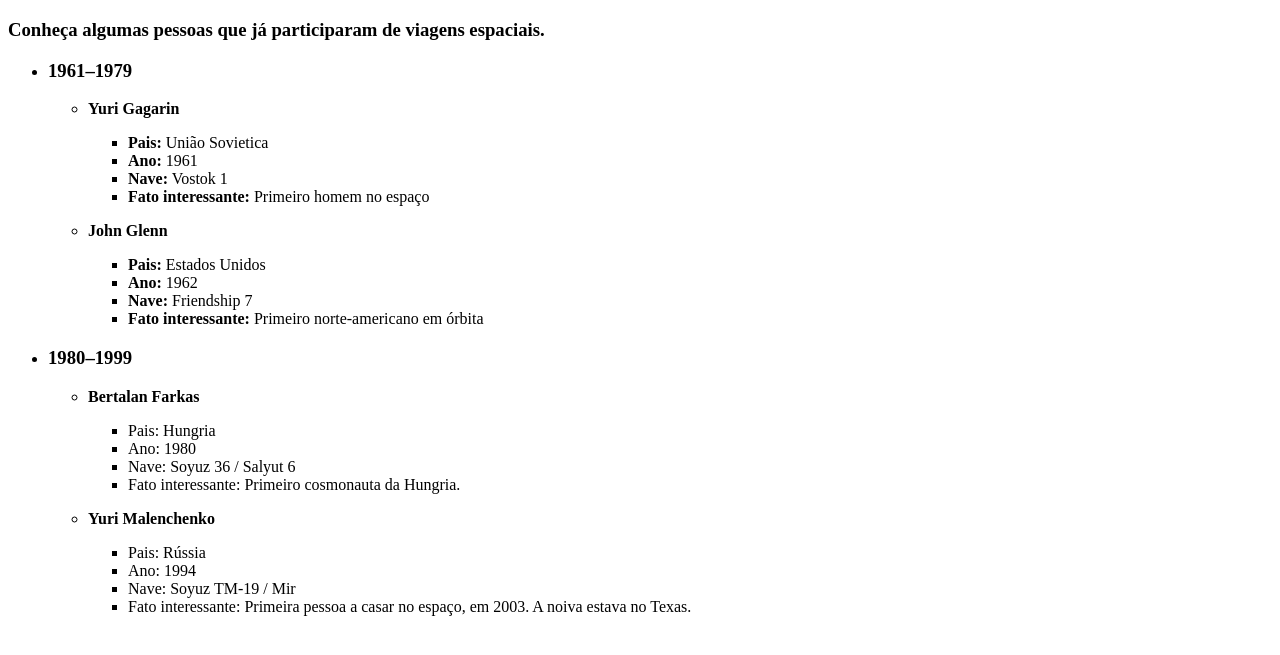
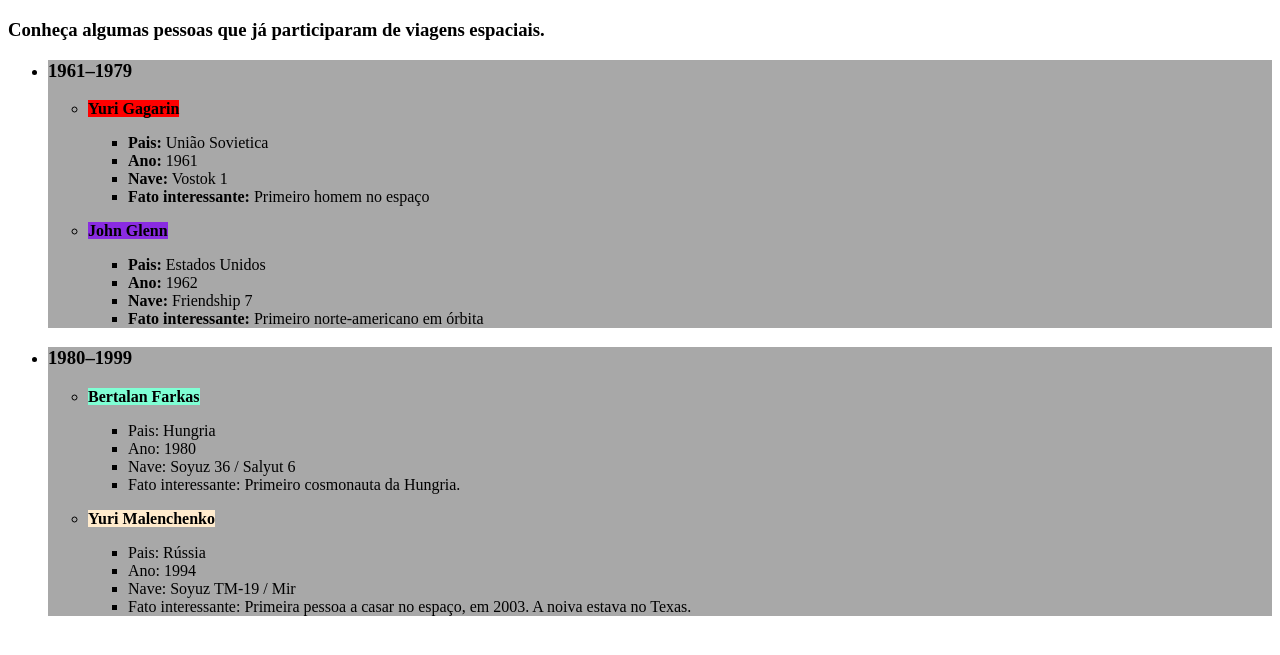
Before and after one commit to joaopborba/exercFixacaoOBC, a plain HTML site: page spaceships.html in a window 1280 px wide. Shown: the part 61-716 px from the top of the page. Drawn offline with Linux system fonts and the light colour scheme.

Commit message:
Testando divs e span

```diff
--- a/spaceships.html
+++ b/spaceships.html
@@ -1,18 +1,25 @@
 <!DOCTYPE html>
 <html lang="en">
+
 <head>
   <meta charset="UTF-8" />
   <meta http-equiv="X-UA-Compatible" content="IE=edge" />
   <meta name="viewport" content="width=device-width, initial-scale=1.0" />
   <title>Viagens Espaciais</title>
 </head>
+
 <body>
   <h1>Viagens Espaciais</h1>
   <h3>Conheça algumas pessoas que já participaram de viagens espaciais.</h3>
   <ul>
-      <li><h3>1961–1979</h3></li>
+    <div style="background-color:rgb(168, 168, 168)">
+      <li>
+        <h3>1961–1979</h3>
+      </li>
       <ul>
-        <li><strong><p>Yuri Gagarin</p></strong></li>
+        <li><strong>
+            <p><span style="background-color: red;">Yuri Gagarin</span></p>
+          </strong></li>
         <ul>
           <li><strong>Pais:</strong> União Sovietica</li>
           <li><strong>Ano:</strong> 1961</li>
@@ -21,7 +28,7 @@
         </ul>
       </ul>
       <ul>
-        <li><strong><p>John Glenn</p></strong></li>
+        <li><strong><p><span style="background-color: blueviolet;">John Glenn</span></p></strong></li>
         <ul>
           <li><strong>Pais:</strong> Estados Unidos</li>
           <li><strong>Ano:</strong> 1962</li>
@@ -33,17 +40,21 @@
         </ul>
       </ul>
   </ul>
+  </div>
   <ul>
-      <li><h3>1980–1999</h3></li>
+    <div style="background-color:rgb(168, 168, 168)">
+      <li>
+        <h3>1980–1999</h3>
+      </li>
       <ul>
-        <li><strong><p>Bertalan Farkas</p></strong></li>
+        <li><strong><p><span style="background-color: aquamarine;">Bertalan Farkas</span></p></strong></li>
         <ul>
           <li>Pais: Hungria</li>
           <li>Ano: 1980</li>
           <li>Nave: Soyuz 36 / Salyut 6</li>
           <li>Fato interessante: Primeiro cosmonauta da Hungria.</li>
         </ul>
-        <li><strong><p>Yuri Malenchenko</p></strong></li>
+        <li><strong><p><span style="background-color: blanchedalmond;">Yuri Malenchenko</span></p></strong></li>
         <ul>
           <li>Pais: Rússia</li>
           <li>Ano: 1994</li>
@@ -54,6 +65,9 @@
           </li>
         </ul>
       </ul>
+    </div>
   </ul>
+
 </body>
+
 </html>
```
Lines whose indentation alone changed are shown as unchanged.
